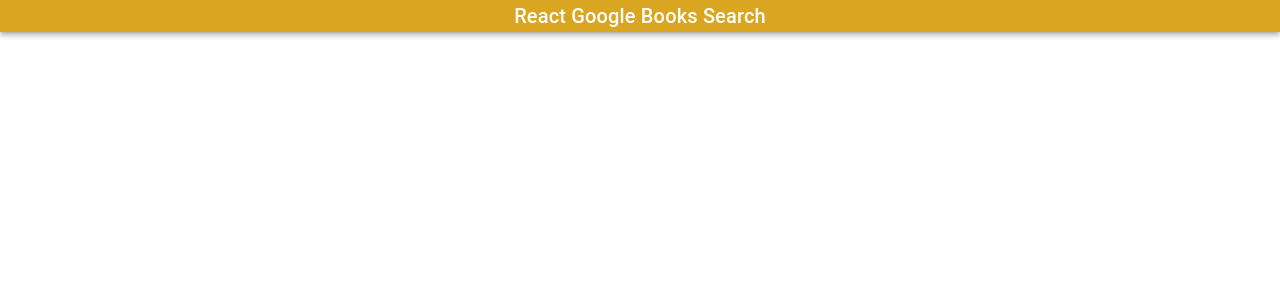
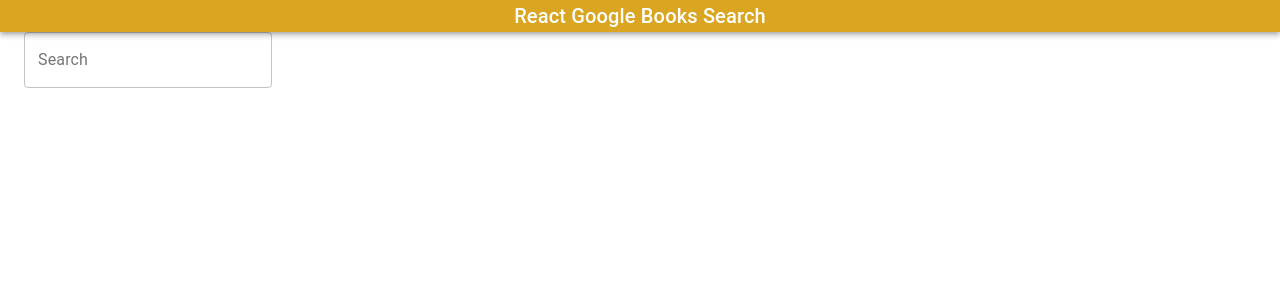
Before and after one commit to kayla8693/google-books-search, a React (Create React App) app in the folder client/: page / in a window 1280 px wide. Shown: the top 300 px of the page. Built offline with nearby package versions, Linux system fonts and the light colour scheme.

Commit message:
added search bar

```diff
--- a/client/src/App.js
+++ b/client/src/App.js
@@ -4,7 +4,7 @@ import { BrowserRouter as Router } from "react-router-dom";
 import Main from "./components/Main";
 import Header from "./components/Header";
 
-import logo from "./logo.svg";
+// import logo from "./logo.svg";
 import "./App.css";
 
 function App() {
--- a/client/src/components/Main.jsx
+++ b/client/src/components/Main.jsx
@@ -1,10 +1,14 @@
 import React from "react";
 import Container from "@material-ui/core/Container";
+
+import SearchBar from "./SearchBar";
 
 export default function Main() {
     return (
         <>
-            <Container />
+            <Container>
+                <SearchBar />
+            </Container>
         </>
     )
 };
--- a/client/src/components/SearchBar.jsx
+++ b/client/src/components/SearchBar.jsx
@@ -0,0 +1,12 @@
+import React from "react";
+import TextField from "@material-ui/core/TextField";
+
+function SearchBar() {
+    return (
+        <form noValidate autoComplete="off">
+            <TextField id="outlined-search" label="Search" type="search" variant="outlined" />
+        </form>
+    )
+};
+
+export default SearchBar;
```
Also changed, not shown: client/src/components/Footer.jsx (deleted), client/src/pages/Saved.jsx (added), client/src/pages/Search.jsx (added).
